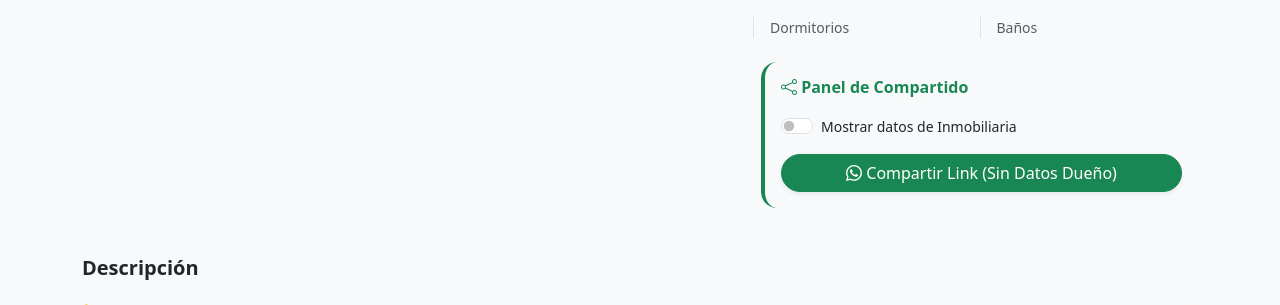
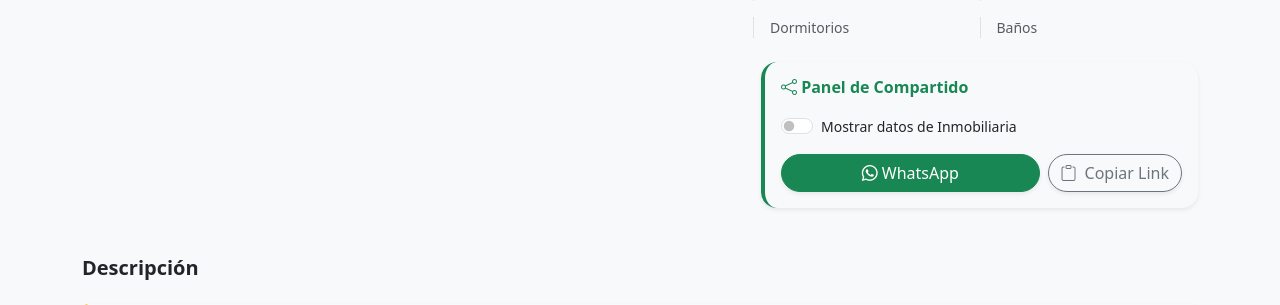
Before and after one commit to MariNaselli/Casa-Pro-Link, a Flask app: template app/templates/ficha.html in a window 1280 px wide. Shown: the part 365-670 px from the top of the page. Run offline with Flask 3, Linux system fonts and the light colour scheme; the template is opened without the code that fills it, so the values that code supplies are empty; the visitor is signed in with stand-in values (Sample User, id 1).

Commit message:
Copiado de link

```diff
--- a/app/templates/ficha.html
+++ b/app/templates/ficha.html
@@ -106,17 +106,25 @@
       </div>
 
       {% if session.admin_logged_in %}
-      <div class="card bg-light border-0 p-3 rounded-4 border-start border-4 border-success">
+      <div class="card bg-light border-0 p-3 rounded-4 border-start border-4 border-success shadow-sm">
         <h6 class="fw-bold mb-3 text-success"><i class="bi bi-share"></i> Panel de Compartido</h6>
+
         <div class="form-check form-switch mb-3">
           <input class="form-check-input" type="checkbox" id="checkInmo"
                  {% if p.mostrar_inmo %}checked{% endif %}
                  onchange="actualizarEstadoInmo({{ p.id }})">
           <label class="form-check-label small fw-medium" for="checkInmo">Mostrar datos de Inmobiliaria</label>
         </div>
-        <button onclick="compartirWhatsApp()" class="btn btn-success w-100 rounded-pill shadow-sm">
-          <i class="bi bi-whatsapp"></i> Compartir Link (Sin Datos Dueño)
-        </button>
+
+        <div class="d-flex gap-2">
+            <button onclick="compartirWhatsApp()" class="btn btn-success flex-grow-1 rounded-pill shadow-sm">
+              <i class="bi bi-whatsapp"></i> WhatsApp
+            </button>
+            <button id="btnCopiar" onclick="copiarLink()" class="btn btn-outline-secondary rounded-pill shadow-sm d-flex align-items-center justify-content-center" style="min-width: 120px;">
+              <i id="iconoCopiar" class="bi bi-clipboard me-2"></i>
+              <span id="textoCopiar">Copiar Link</span>
+            </button>
+        </div>
       </div>
       {% endif %}
     </div>
@@ -157,14 +165,9 @@
 </div>
 
 <script>
-  // Función para guardar el estado del switch en la base de datos sin recargar
   function actualizarEstadoInmo(id) {
     const isChecked = document.getElementById('checkInmo').checked;
-
-    // Mostramos u ocultamos la caja azul visualmente al instante
     document.getElementById('seccionInmo').style.display = isChecked ? 'block' : 'none';
-
-    // Guardamos el cambio en la base de datos mediante la ruta toggle_inmo
     fetch('/toggle_inmo/' + id, { method: 'POST' });
   }
 
@@ -174,5 +177,28 @@
     const mensaje = "🏠 *PROPIEDAD DISPONIBLE*\n📍 *" + titulo + "*\n\n🔗 *Ver fotos y detalles aquí:* " + urlFicha;
     window.open("https://wa.me/?text=" + encodeURIComponent(mensaje), "_blank");
   }
+
+  function copiarLink() {
+    const urlFicha = window.location.origin + "/propiedad/{{ p.id }}";
+    const btn = document.getElementById('btnCopiar');
+    const texto = document.getElementById('textoCopiar');
+    const icono = document.getElementById('iconoCopiar');
+
+    navigator.clipboard.writeText(urlFicha).then(() => {
+        // Cambio visual
+        texto.innerText = "¡Copiado!";
+        icono.classList.replace('bi-clipboard', 'bi-check2');
+        btn.classList.replace('btn-outline-secondary', 'btn-secondary');
+        btn.classList.add('text-white');
+
+        // Volver a la normalidad en 2 segundos
+        setTimeout(() => {
+            texto.innerText = "Copiar Link";
+            icono.classList.replace('bi-check2', 'bi-clipboard');
+            btn.classList.replace('btn-secondary', 'btn-outline-secondary');
+            btn.classList.remove('text-white');
+        }, 2000);
+    });
+  }
 </script>
 {% endblock %}
```
